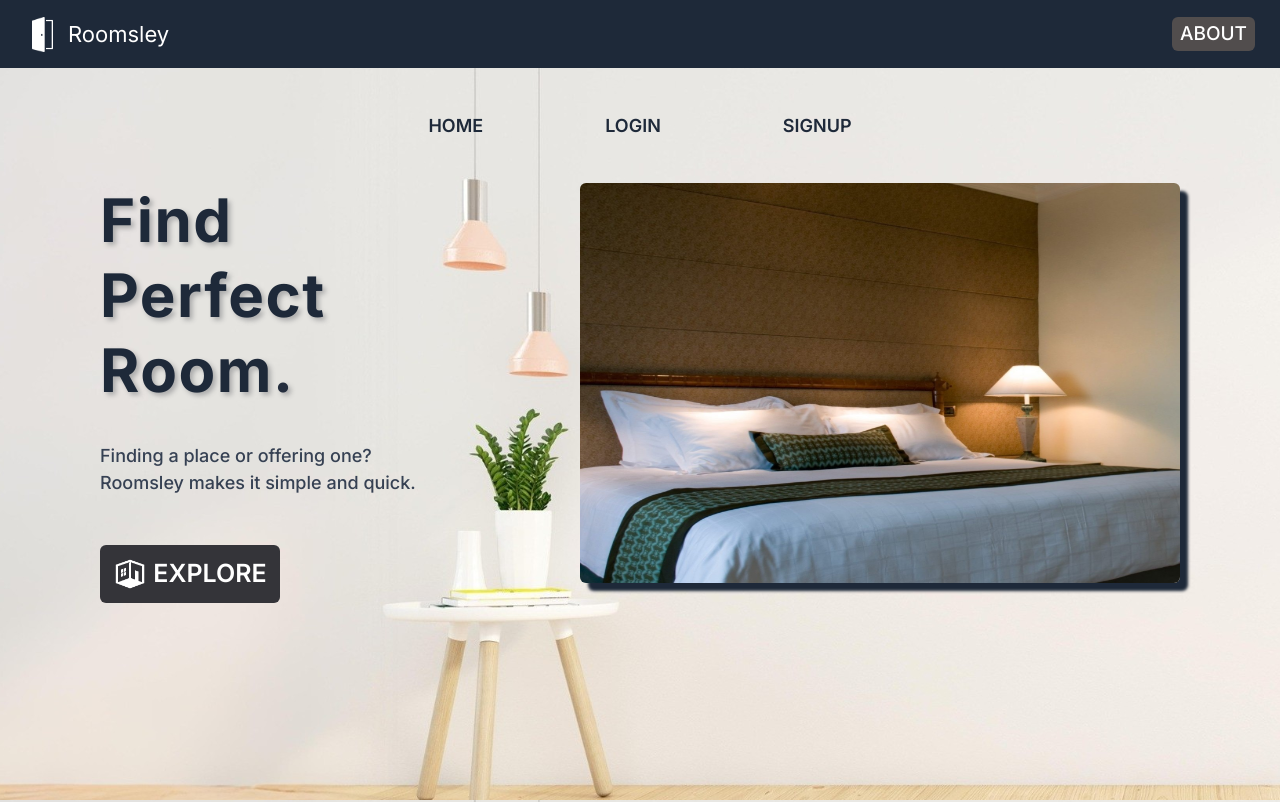
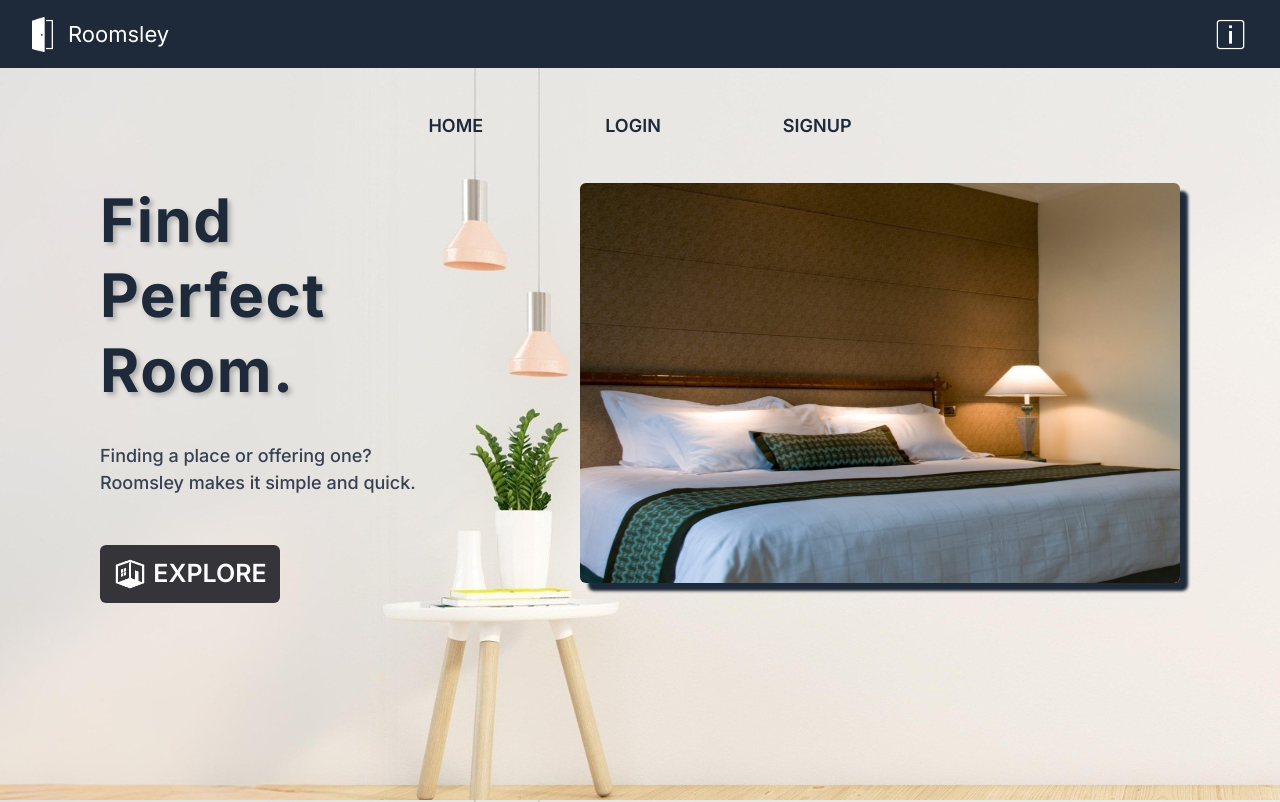
Before and after one commit to rohitkumar893/roomsley, a React (Vite) app: page / in a window 1280 px wide. Shown: the top 802 px of the page. Built offline with nearby package versions, Linux system fonts and the light colour scheme.

Commit message:
added about image and fixed other things

```diff
--- a/src/App.css
+++ b/src/App.css
@@ -110,7 +110,6 @@ ul:hover{
   margin-right: 25px;
   font-weight: 500;
   font-size: 19px;
-  background-color: rgb(81, 77, 77);
   padding-left: 8px;
   padding-right: 8px;
   padding-top: 3px;
--- a/src/App.jsx
+++ b/src/App.jsx
@@ -59,7 +59,9 @@ function App() {
           <h1 className='text-white cursor-pointer' onClick={() => window.location.reload()}>Roomsley</h1>
         </div>
 
-        <Link to='/about' className='about'><h1 className='w-full text-white flex justify-end items-center font-medium'>ABOUT</h1></Link>
+        <Link to='/about' className='about'>
+        <img src='about.png' title="About" className='object-fill h-[35px]'></img>
+        </Link>
         </nav>
 
         <nav className='h-[115px] flex justify-center items-center gap-[42px] md:gap-[122px]'>
@@ -75,7 +77,7 @@ function App() {
                   <h1 className='textlogo text-[52px] w-[300px] md:text-[60px] font-bold leading-tight tracking-wide'>Find Perfect<br />Room<span className='animate-pulse'>.</span></h1>
                   <h2 className='text-[18px] sm:w-[410px] w-[360px] font-medium text-gray-700'> Finding a place or offering one? <br /> Roomsley makes it simple and quick.</h2>
                   <Link to="/listings">
-                  <button className="buttonn w-[180px]">
+                  <button className="buttonn w-[180px]" title='Explore Rooms'>
                   <img src='roomicon.png' className='h-[34px]'></img>
                   <h1 className='text-[25px] font-semibold'>EXPLORE</h1>
                   </button>
```
Also changed, not shown: public/about.png (added).
